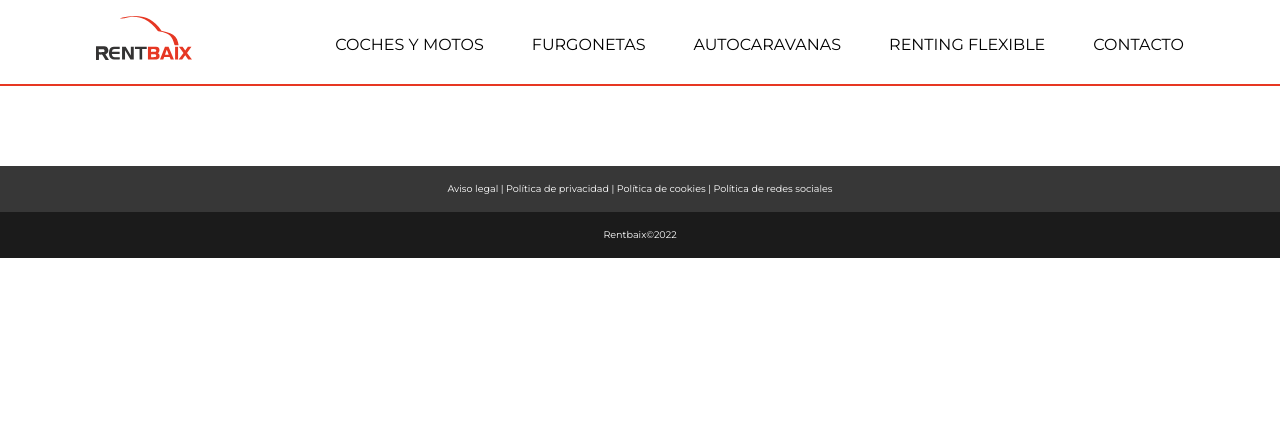
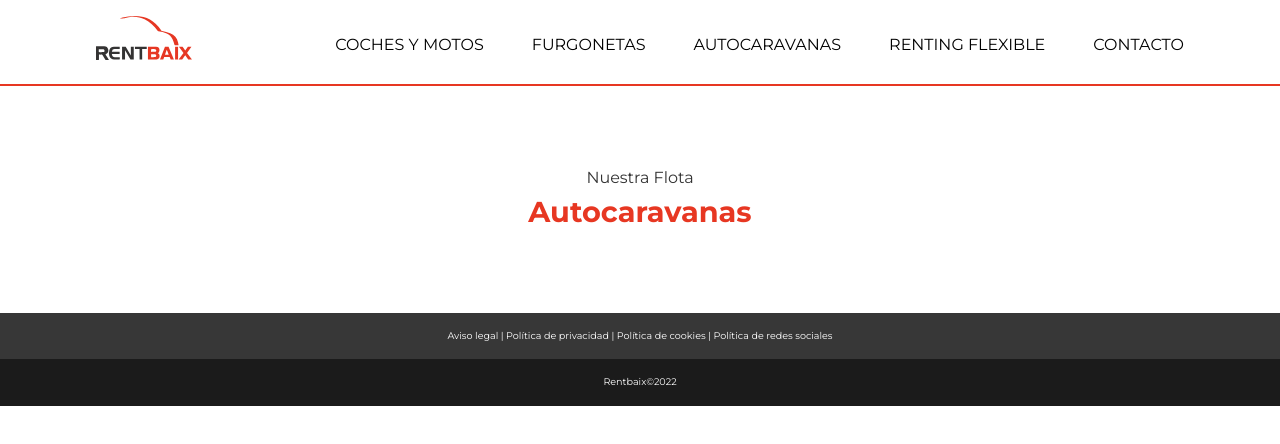
Before and after one commit to EricGut/rentbaixweb, a React (Create React App) app: page /flota/autocaravanas in a window 1280 px wide. Shown: the top 444 px of the page. Built offline with nearby package versions, Linux system fonts and the light colour scheme.

Commit message:
added dynamic flota page & few changes || need to finish header design

```diff
--- a/src/App.js
+++ b/src/App.js
@@ -5,6 +5,7 @@ import NavBar from './components/NavBar';
 import Footer from './components/Footer';
 // pages
 import Home from './pages/Home';
+import Vehicles from './pages/Vehicles';
 
 function App() {
   return (
@@ -12,6 +13,7 @@ function App() {
       <NavBar />
       <Routes>
         <Route exact path="/" element={<Home />} />
+        <Route path="/flota/:name" element={<Vehicles />} />
       </Routes>
       <Footer />
     </Router>
--- /dev/null
+++ b/src/VehiclesDb/CochesDb.js
@@ -0,0 +1,19 @@
+import cochesImg from '../images/vehiclesBanner/bannercoches.png'
+
+const cochesInfo = [
+    {
+        id: 1,
+        name: 'Coches y Motos',
+        img: cochesImg,
+        info: {
+            minAge: '19',
+            exp: '1 año',
+            gear: 'Manual',
+            gas: 'diesel',
+            doors: '5',
+            seats: '7'
+        }
+    }
+]
+
+export default cochesInfo;
--- /dev/null
+++ b/src/VehiclesDb/autocaravanasDb.js
@@ -0,0 +1,19 @@
+import rvImg from '../images/vehiclesBanner/rvimage.png'
+
+const cochesInfo = [
+    {
+        id: 1,
+        name: 'Autocaravanas',
+        img: rvImg,
+        info: {
+            minAge: '19',
+            exp: '1 año',
+            gear: 'Manual',
+            gas: 'diesel',
+            doors: '5',
+            seats: '7'
+        }
+    }
+]
+
+export default cochesInfo;
--- a/src/components/HomeComponents/HeroHome/HeroHome.styled.js
+++ b/src/components/HomeComponents/HeroHome/HeroHome.styled.js
@@ -1,8 +1,18 @@
 import styled from 'styled-components'
 
 export const HeroHomeSection = styled.section``;
-export const HeroHomeContent = styled.div``;
-export const HeroHomeMainBlock = styled.div``;
+export const HeroHomeContent = styled.div`
+    @media screen and (min-width: 1445px){
+        display: flex;
+        flex-direction: row-reverse;
+    }
+`;
+export const HeroHomeMainBlock = styled.div`
+    margin-top: 2rem;
+    @media screen and (min-width: 1445px){
+        margin-top: initial;
+    }
+`;
 export const HeroHomeMainText = styled.h1`
     text-transform: uppercase;
     font-weight: 400;
@@ -13,4 +23,3 @@ export const HeroHomeMainTextBold = styled.span`
 export const HeroHomeMainTextRed = styled.span`
     color: var(--main-color);
 `;
-export const HeroHomeCar = styled.div``;
--- a/src/components/HomeComponents/HeroHome/index.js
+++ b/src/components/HomeComponents/HeroHome/index.js
@@ -1,6 +1,9 @@
 import React from 'react'
 import Container from '../../Container'
-import { HeroHomeCar, HeroHomeContent, HeroHomeMainBlock, HeroHomeMainText, HeroHomeMainTextBold, HeroHomeMainTextRed, HeroHomeSection } from './HeroHome.styled'
+import { HeroHomeContent, HeroHomeMainBlock, HeroHomeMainText, HeroHomeMainTextBold, HeroHomeMainTextRed, HeroHomeSection } from './HeroHome.styled'
+import BannerHome from '../BannerHome'
+// banner offers
+import offerRv from '../../../images/ofertas/bannerrv.jpg'
 
 const HeroHome = () => {
 
@@ -8,10 +11,10 @@ const HeroHome = () => {
         <HeroHomeSection>
             <Container>
                 <HeroHomeContent>
+                    <BannerHome image={offerRv} />
                     <HeroHomeMainBlock>
                         <HeroHomeMainText>¿estas buscando un <HeroHomeMainTextBold>vehículo de <HeroHomeMainTextRed>alquiler</HeroHomeMainTextRed>?</HeroHomeMainTextBold></HeroHomeMainText>
                     </HeroHomeMainBlock>
-                    <HeroHomeCar />
                 </HeroHomeContent>
             </Container>
         </HeroHomeSection>
--- a/src/components/HomeComponents/VehiclesHome/index.js
+++ b/src/components/HomeComponents/VehiclesHome/index.js
@@ -13,22 +13,26 @@ const VehiclesHome = () => {
         {
             id: 1,
             title: 'coches',
-            img: carCard
+            img: carCard,
+            link: 'cochesmotos'
         },
         {
             id: 2,
             title: 'autocaravanas',
-            img: rvCard
+            img: rvCard,
+            link: 'autocaravanas'
         },
         {
             id: 3,
             title: 'motos',
-            img: vespaCard
+            img: vespaCard,
+            link: 'cochesmotos'
         },
         {
             id: 4,
             title: 'furgonetas',
-            img: furgoCard
+            img: furgoCard,
+            link: 'furgonetas'
         },
     ]
     return (
@@ -47,7 +51,7 @@ const VehiclesHome = () => {
                                         <VehiclesCardTitle>{item.title}</VehiclesCardTitle>
                                         <VehiclesCardImg src={item.img} />
                                         <VehiclesCardLinkWrapp>
-                                            <VehiclesCardLink to="#">descubre más</VehiclesCardLink>
+                                            <VehiclesCardLink to={`/flota/` + item.link}>descubre más</VehiclesCardLink>
                                         </VehiclesCardLinkWrapp>
                                     </VehiclesGridCard>
                                 )
--- a/src/components/NavBar/NavBar.styled.js
+++ b/src/components/NavBar/NavBar.styled.js
@@ -30,7 +30,7 @@ export const NavLogoImg = styled.img`
 export const NavList = styled.ul`
     position: fixed;
     z-index: 2000;
-    background: rgba(0,0,0,0.9);
+    background: #fff;
     top: ${({ isOpen }) => (isOpen ? '0' : '-100vh')};
     left: 0;
     width: 100vw;
@@ -80,7 +80,7 @@ export const NavListItem = styled.li`
 `;
 
 export const NavItemLink = styled(Link)`
-    color: #fff;
+    color: #000;
     @media screen and (min-width: 1260px){
         color: #000;
     }
@@ -100,4 +100,7 @@ export const CloseNav = styled.div`
     position: absolute;
     top: 1.4rem;
     right: 2rem;
+     @media screen and (min-width: 1260px){
+        display: none;
+    }
 `;
--- a/src/components/NavBar/index.js
+++ b/src/components/NavBar/index.js
@@ -16,16 +16,16 @@ const NavBar = () => {
                     <NavLogo to="/">
                         <NavLogoImg src={logo} alt='logorentbaix' />
                     </NavLogo>
-                    <NavList isOpen={isOpen}>
-                        <CloseNav onClick={toggleNav}><svg id="Layer_1" data-name="Layer 1" style={{ display: "block" }} xmlns="http://www.w3.org/2000/svg" viewBox="0 0 49.51 49.51" fill="#fff"><defs><style></style></defs><rect className="cls-1" x="351.91" y="430.06" width="63.39" height="6.63" transform="translate(59.94 -552.94) rotate(45)" /><rect className="cls-1" x="351.91" y="430.06" width="63.39" height="6.63" transform="translate(602.45 59.94) rotate(135)" /></svg></CloseNav>
+                    <NavList isOpen={isOpen} onClick={toggleNav}>
+                        <CloseNav onClick={toggleNav}><svg id="Layer_1" data-name="Layer 1" style={{ display: "block" }} xmlns="http://www.w3.org/2000/svg" viewBox="0 0 49.51 49.51" fill="#000"><defs><style></style></defs><rect className="cls-1" x="351.91" y="430.06" width="63.39" height="6.63" transform="translate(59.94 -552.94) rotate(45)" /><rect className="cls-1" x="351.91" y="430.06" width="63.39" height="6.63" transform="translate(602.45 59.94) rotate(135)" /></svg></CloseNav>
                         <NavListItem>
-                            <NavItemLink to="#">coches y motos</NavItemLink>
+                            <NavItemLink to="/flota/cochesmotos">coches y motos</NavItemLink>
                         </NavListItem>
                         <NavListItem>
-                            <NavItemLink to="#">furgonetas</NavItemLink>
+                            <NavItemLink to="/flota/furgonetas">furgonetas</NavItemLink>
                         </NavListItem>
                         <NavListItem>
-                            <NavItemLink to="#">autocaravanas</NavItemLink>
+                            <NavItemLink to="/flota/autocaravanas">autocaravanas</NavItemLink>
                         </NavListItem>
                         <NavListItem>
                             <NavItemLink to="#">renting flexible</NavItemLink>
--- /dev/null
+++ b/src/components/VehiclesComponents/VehcilesHeader/VehiclesHeader.styled.js
@@ -0,0 +1,15 @@
+import styled from "styled-components";
+
+export const VehiclesHeaderSection = styled.section``;
+export const VehiclesHeaderSectionContent = styled.div`
+    display: flex;
+    flex-direction: column;
+    align-items: center;
+
+`;
+export const VehiclesHeaderSubTitle = styled.p`
+    opacity: .8;
+`;
+export const VehiclesHeaderTitle = styled.h1`
+color: var(--main-color);
+`;
--- /dev/null
+++ b/src/components/VehiclesComponents/VehcilesHeader/index.js
@@ -0,0 +1,31 @@
+import React from 'react'
+import Container from '../../Container'
+import { VehiclesHeaderSection, VehiclesHeaderSectionContent, VehiclesHeaderSubTitle, VehiclesHeaderTitle } from './VehiclesHeader.styled'
+const VehiclesHeader = ({ info }) => {
+    // Set Title Header
+    let vehiclesInfoTitle = null;
+    // let vehiclesInfoImg = null;
+    info.map(data => {
+        return (
+            vehiclesInfoTitle = data.name
+            // vehiclesInfoImg = data.img
+        )
+    })
+    return (
+        <VehiclesHeaderSection>
+            <Container>
+                <VehiclesHeaderSectionContent>
+                    <VehiclesHeaderSubTitle>
+                        Nuestra Flota
+                    </VehiclesHeaderSubTitle>
+                    <VehiclesHeaderTitle>
+                        {vehiclesInfoTitle}
+                    </VehiclesHeaderTitle>
+
+                </VehiclesHeaderSectionContent>
+            </Container>
+        </VehiclesHeaderSection>
+    )
+}
+
+export default VehiclesHeader
--- a/src/pages/Home.js
+++ b/src/pages/Home.js
@@ -1,18 +1,15 @@
 import React from 'react'
-import BannerHome from '../components/HomeComponents/BannerHome'
 import ContactHome from '../components/HomeComponents/ContactHome'
 import HeroHome from '../components/HomeComponents/HeroHome'
 import ServicesHome from '../components/HomeComponents/ServicesHome'
 import VehiclesHome from '../components/HomeComponents/VehiclesHome'
 import Main from '../components/Main'
-// banner offers
-import offerRv from '../images/ofertas/bannerrv.jpg'
+
 
 const Home = () => {
 
     return (
         <Main>
-            <BannerHome image={offerRv} />
             <HeroHome />
             <ServicesHome />
             <VehiclesHome />
--- /dev/null
+++ b/src/pages/Vehicles.js
@@ -0,0 +1,32 @@
+import React from 'react'
+import { useParams } from 'react-router-dom'
+import Main from '../components/Main'
+// components
+import VehiclesHeader from '../components/VehiclesComponents/VehcilesHeader'
+// db
+import cochesDb from '../VehiclesDb/CochesDb'
+import autorv from '../VehiclesDb/autocaravanasDb'
+
+const Vehicles = () => {
+    let info = [];
+    let { name } = useParams();
+    switch (name) {
+        case 'cochesmotos':
+            info = cochesDb;
+            break;
+        case 'autocaravanas':
+            info = autorv;
+            break;
+
+        default:
+            info = [];
+            break;
+    }
+    return (
+        <Main>
+            <VehiclesHeader info={info} />
+        </Main>
+    )
+}
+
+export default Vehicles
```
Also changed, not shown: src/images/vehiclesBanner/bannercoches.png (added), 1 other file (tests, documents, lock files or other folders).
